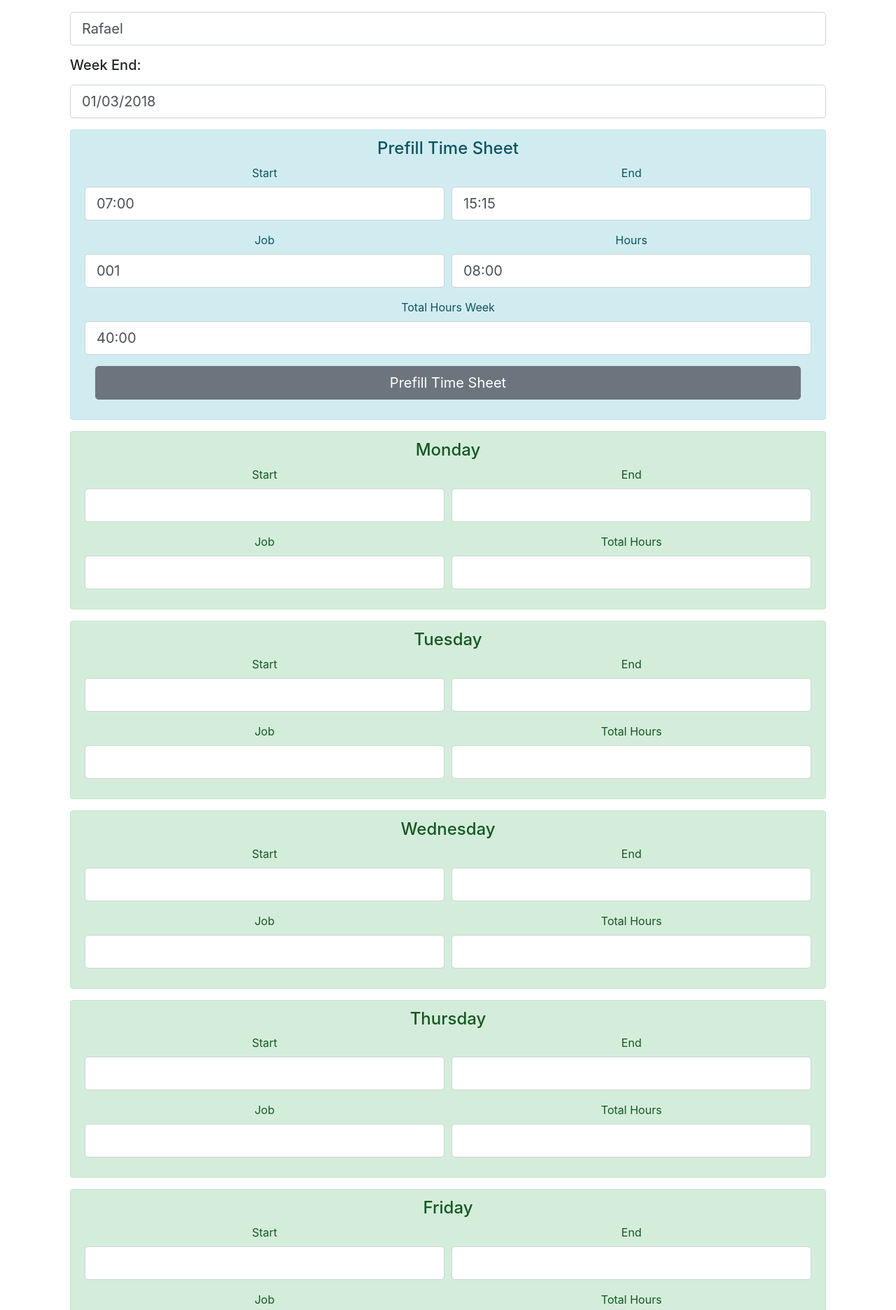
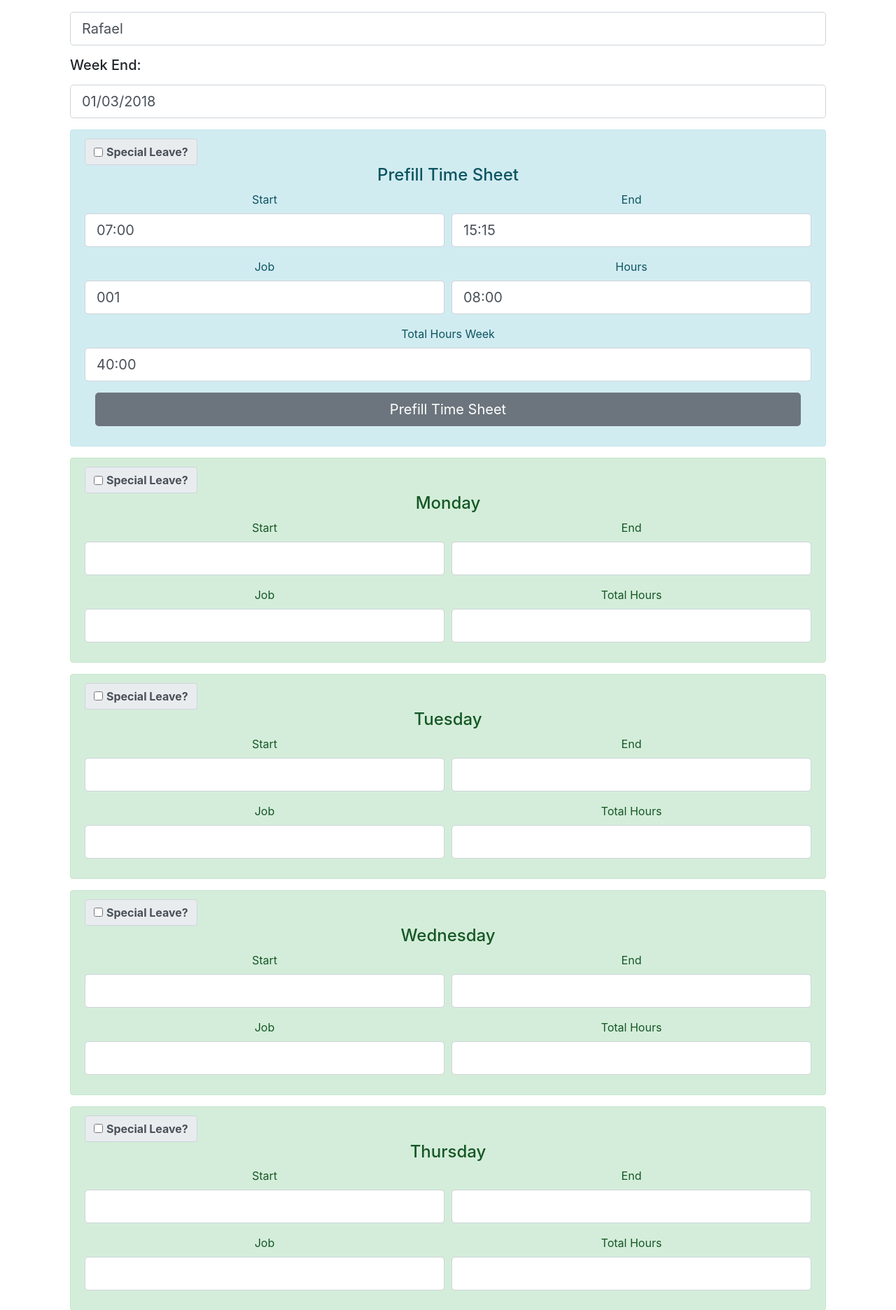
Before and after one commit to rafaellross/Fillable, a PHP site: page /fillable/html/TimeSheet.php in a window 1280 px wide. Shown: the part 263-2135 px from the top of the page at 70% size. Run offline with PHP 8.4, Linux system fonts and the light colour scheme; some libraries are stand-ins or nearby versions.

Commit message:
Add special leave

```diff
--- a/html/TimeSheet.php
+++ b/html/TimeSheet.php
@@ -44,17 +44,24 @@
                     <input type="text" class="form-control form-control-lg date-picker" name="weestart" id="weestart" required value="01/03/2018">
                 </div>
                 <!-- Start Group Prefill-->
-                <div class="form-group alert alert-info" role="alert" id="groupMonday">
+                <div class="form-group alert alert-info" role="alert" id="groupPre">
+                        <div class="input-group-prepend">
+                            <div class="input-group-text">
+                                <input type="checkbox" id="pre">
+                                <strong style="padding-left: 5px;"> Special Leave?</strong>
+                            </div>
+                        </div>
+
                     <h4 style="text-align: center;">Prefill Time Sheet</h4>
 
                         <div class="form-row" style="text-align: center;">
                             <div class="col-md-6 col-12 mb-3">
                                 <label>Start</label>
-                                <input type="text" class="form-control form-control-lg time" id="preStart" value="07:00">
+                                <input type="text" class="form-control form-control-lg time" id="preStart" name="preStart" value="07:00">
                             </div>
                             <div class="col-md-6 col-12 mb-3">
                                 <label>End</label>
-                                <input type="text" class="form-control form-control-lg time" id="preEnd" value="15:15">
+                                <input type="text" class="form-control form-control-lg time" id="preEnd" name="preEnd" value="15:15">
                             </div>
                         </div>
                         <div class="form-row" style="text-align: center;">
@@ -80,7 +87,14 @@
                 </div>
                 <!-- Start Group Monday-->
                 <div class="form-group alert alert-success" role="alert" id="groupMonday">
-                    <h4 style="text-align: center;">Monday</h4>
+                        <div class="input-group-prepend">
+                            <div class="input-group-text">
+                                <input type="checkbox" id="mon">
+                                <strong style="padding-left: 5px;"> Special Leave?</strong>
+                            </div>
+                        </div>
+
+                        <h4 style="text-align: center;">Monday</h4>
 
                         <div class="form-row" style="text-align: center;">
                             <div class="col-md-6 col-12 mb-3">
@@ -107,6 +121,13 @@
                 <!--End Group Monday -->
                 <!-- Start Group Tuesday-->
                 <div class="form-group alert alert-success" role="alert" id="groupTuesday">
+                    <div class="input-group-prepend">
+                        <div class="input-group-text" >
+                            <input type="checkbox" id="tue">
+                            <strong style="padding-left: 5px;"> Special Leave?</strong>
+                        </div>
+                    </div>
+
                     <h4 style="text-align: center;">Tuesday</h4>
 
                         <div class="form-row" style="text-align: center;">
@@ -134,6 +155,13 @@
                 <!--End Group Tuesday -->
                 <!-- Start Group Wednesday-->
                 <div class="form-group alert alert-success" role="alert" id="groupWednesday">
+                <div class="input-group-prepend">
+                        <div class="input-group-text" >
+                            <input type="checkbox" id="wed">
+                            <strong style="padding-left: 5px;"> Special Leave?</strong>
+                        </div>
+                    </div>
+
                     <h4 style="text-align: center;">Wednesday</h4>
 
                         <div class="form-row" style="text-align: center;">
@@ -161,8 +189,14 @@
                 <!--End Group Wednesday -->
                 <!-- Start Group Thursday-->
                 <div class="form-group alert alert-success" role="alert" id="groupThursday">
+                <div class="input-group-prepend">
+                        <div class="input-group-text" >
+                            <input type="checkbox" id="thu">
+                            <strong style="padding-left: 5px;"> Special Leave?</strong>
+                        </div>
+                    </div>
+
                     <h4 style="text-align: center;">Thursday</h4>
-
                         <div class="form-row" style="text-align: center;">
                             <div class="col-md-6 mb-3">
                                 <label>Start</label>
@@ -188,6 +222,12 @@
                 <!--End Group Thursday -->
                 <!-- Start Group Friday-->
                 <div class="form-group alert alert-success" role="alert" id="groupFriday">
+                <div class="input-group-prepend">
+                        <div class="input-group-text" >
+                            <input type="checkbox" id="fri">
+                            <strong style="padding-left: 5px;"> Special Leave?</strong>
+                        </div>
+                    </div>
                     <h4 style="text-align: center;">Friday</h4>
 
                         <div class="form-row" style="text-align: center;">
@@ -314,23 +354,48 @@
 
     <script>
         $(document).ready(function(){
+
+            $('input[type=checkbox]').change(function(){
+
+                let nameEnd = $(this).attr('id') + 'End';
+                let nameStart = $(this).attr('id') + 'Start';
+                console.log(nameEnd);
+                if ($(this).prop('checked')) {
+                    $('input[name=' + nameEnd + ']').val("").parent().hide();
+                    $('input[name=' + nameStart + ']').parent().removeClass( "col-md-6" ).addClass( "col-md-12" );
+                    $('input[name=' + nameStart + ']').val("").unmask().siblings().empty().append("Description");
+
+                } else {
+                    $('input[name=' + nameEnd + ']').parent().show();
+                    $('input[name=' + nameStart + ']').parent().removeClass( "col-md-12" ).addClass( "col-md-6" );
+                    $('input[name=' + nameStart + ']').mask('00:00').siblings().empty().append("Start");
+                }
+            });
+
+            $('#btnPreFill').click(function(){
+                if($('#pre').prop('checked')){
+                    $('input[type=checkbox]').not('#pre').attr('checked', true);
+                    $('input[type=checkbox]').not('#pre').trigger('change');
+                }
+            });
+
             $('#weestart').datepicker({format: 'dd/mm/yyyy'});
             $('#empDate').datepicker({format: 'dd/mm/yyyy'});
             $('.time').mask('00:00');
 
             $('#btnPreFill').click(function(){
                 let preStart = $('#preStart').val();
-                console.log(preStart);
-                $('.start').val(preStart);
+
+                $('.start').not('input[name=satStart]').val(preStart);
 
                 let preEnd = $('#preEnd').val();
-                $('.end').val(preEnd);
+                $('.end').not('input[name=satEnd]').val(preEnd);
 
                 let preJob = $('#preJob').val();
-                $('.job').val(preJob);
+                $('.job').not('input[name=jobSat]').val(preJob);
 
                 let preHours = $('#preHours').val();
-                $('.hours').val(preHours);
+                $('.hours').not('input[name=hrsSat]').val(preHours);
 
                 let preTotalHours = $('#preTotalHours').val();
                 $('.totalWeek').val(preTotalHours);
--- a/index.php
+++ b/index.php
@@ -13,7 +13,7 @@ if(!isset($_SESSION['username']) || empty($_SESSION['username'])){
 <html lang="en">
 <head>
     <meta charset="UTF-8">
-    <meta name="viewport" content="width=device-width, initial-scale=1.0">
+    <meta name="viewport" content="width=device-width, initial-scale=1.0, maximum-scale=1.0, user-scalable=no" />
     <meta http-equiv="X-UA-Compatible" content="ie=edge">
     <title>Fillable Documents</title>
     <link rel="stylesheet" href="https://maxcdn.bootstrapcdn.com/bootstrap/4.0.0/css/bootstrap.min.css" integrity="sha384-Gn5384xqQ1aoWXA+058RXPxPg6fy4IWvTNh0E263XmFcJlSAwiGgFAW/dAiS6JXm" crossorigin="anonymous">
--- a/view.php
+++ b/view.php
@@ -102,7 +102,7 @@ $resul = array();
 		$data = json_decode($row['content']);
 
 		echo '<td>'.$data->empname.'</td>';
-		$tsDate = explode("-", $data->weestart);
+		//$tsDate = explode("-", $data->weestart);
 		echo "<td> $data->weestart</td>";
 	}
 
```
Also changed, not shown: login.php (+31 -9 lines), pdf.php (+6 -6 lines).
